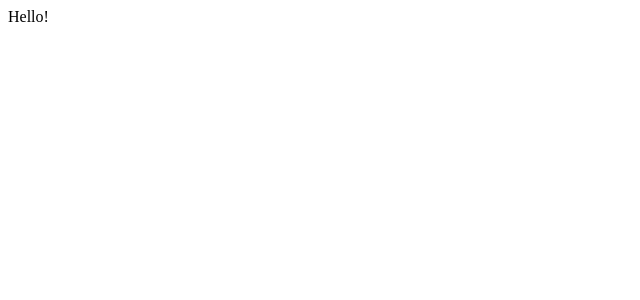
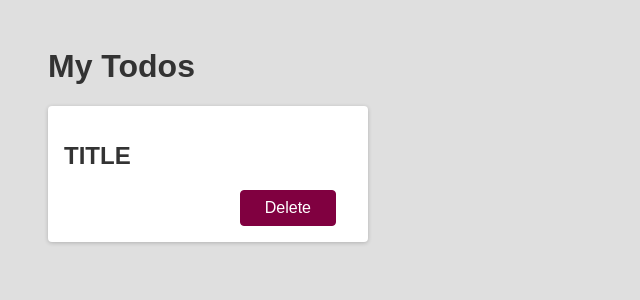
Before and after one commit to BramMN/Next, a React (Create React App) app in the folder next-react-refresher/: page / in a window 1280 px wide. Shown: the top 300 px of the page, without its empty margins (0-640 px from the left). Built offline with nearby package versions, Linux system fonts and the light colour scheme.

Commit message:
create and style first component

```diff
--- a/next-react-refresher/src/App.js
+++ b/next-react-refresher/src/App.js
@@ -1,5 +1,15 @@
 function App() {
-  return <div>Hello!</div>
+  return (
+    <div>
+      <h1>My Todos</h1>
+      <div className="card">
+        <h2>TITLE</h2>
+        <div className="actions">
+          <button className="btn">Delete</button>
+        </div>
+      </div>
+    </div>
+  )
 }
 
 export default App
--- a/next-react-refresher/src/index.css
+++ b/next-react-refresher/src/index.css
@@ -0,0 +1,73 @@
+* {
+  box-sizing: border-box;
+}
+
+body {
+  font-family: sans-serif;
+  margin: 3rem;
+  background-color: #dfdfdf;
+}
+
+h1, h2 {
+  color: #333333;
+}
+
+.btn {
+  font: inherit;
+  padding: 0.5rem 1.5rem;
+  cursor: pointer;
+  border-radius: 4px;
+  background-color: #800040;
+  color: white;
+  border: 1px solid #800040;
+  margin: 0 1rem;
+}
+
+.btn:hover {
+  background-color: #9c1458;
+  border-color: #9c1458;
+}
+
+.btn--alt {
+  background-color: transparent;
+  color: #800040;
+}
+
+.btn--alt:hover {
+  background-color: #f8dae9;
+}
+
+.card {
+  background-color: white;
+  border-radius: 4px;
+  box-shadow: 0 1px 4px rgba(0, 0, 0, 0.2);
+  padding: 1rem;
+  width: 20rem;
+}
+
+.actions {
+  text-align: right;
+}
+
+.modal {
+  box-shadow: 0 1px 4px rgba(0, 0, 0, 0.2);
+  border-radius: 6px;
+  background-color: white;
+  padding: 1rem;
+  text-align: center;
+  width: 30rem;
+  z-index: 10;
+  position: fixed;
+  top: 20vh;
+  left: calc(50% - 15rem);
+}
+
+.backdrop {
+  position: fixed;
+  z-index: 1;
+  background-color: rgba(0, 0, 0, 0.75);
+  width: 100%;
+  height: 100vh;
+  top: 0;
+  left: 0;
+}
```
